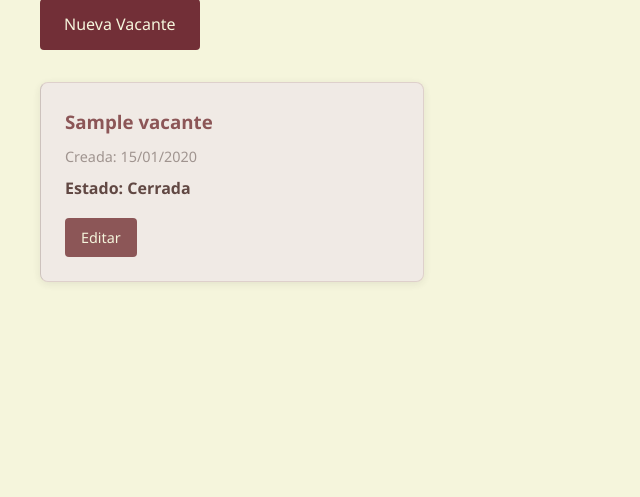
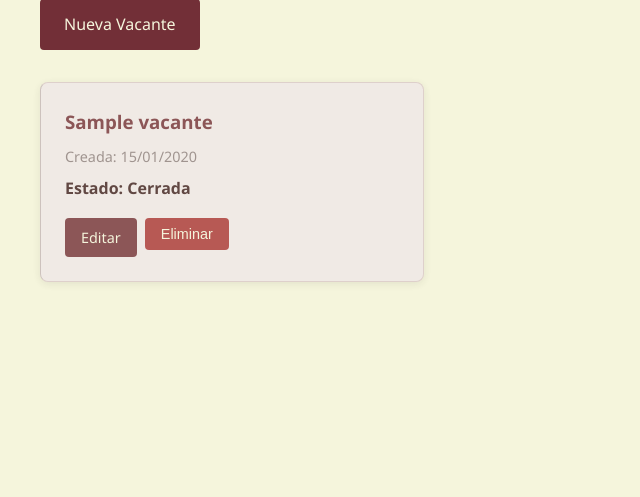
Before and after one commit to IMJUVE-Acapulco/Registro_vacantes, a Flask app: template templates/administrar.html in a window 1280 px wide. Shown: the part 166-663 px from the top of the page, without its empty margins (0-640 px from the left). Run offline with Flask 3, Linux system fonts and the light colour scheme; the template is opened without the code that fills it: most values are stand-ins (such as "Sample title", 1, 10 or a date in 2020); parts of the project's set-up code (start-up, migrations or seed data) failed here and were passed over.

Commit message:
Update administrar.html

```diff
--- a/templates/administrar.html
+++ b/templates/administrar.html
@@ -16,9 +16,17 @@
 
             <div class="vacante-actions">
                 <a href="{{ url_for('editar', vacante_id=vacante._id) }}" class="btn small">Editar</a>
+
                 {% if vacante.activa %}
-                <a href="{{ url_for('cerrar_vacante', vacante_id=vacante.id) }}" class="btn small secondary">Cerrar</a>
+                <a href="{{ url_for('cerrar_vacante', vacante_id=vacante._id) }}"
+                   class="btn small secondary"
+                   onclick="return confirm('¿Estás seguro de cerrar esta vacante?')">Cerrar</a>
                 {% endif %}
+
+                <form action="{{ url_for('eliminar_vacante', vacante_id=vacante._id) }}" method="POST" style="display: inline;">
+                    <button type="submit" class="btn small danger"
+                            onclick="return confirm('¿Estás seguro de eliminar esta vacante?')">Eliminar</button>
+                </form>
             </div>
         </div>
         {% else %}
```
